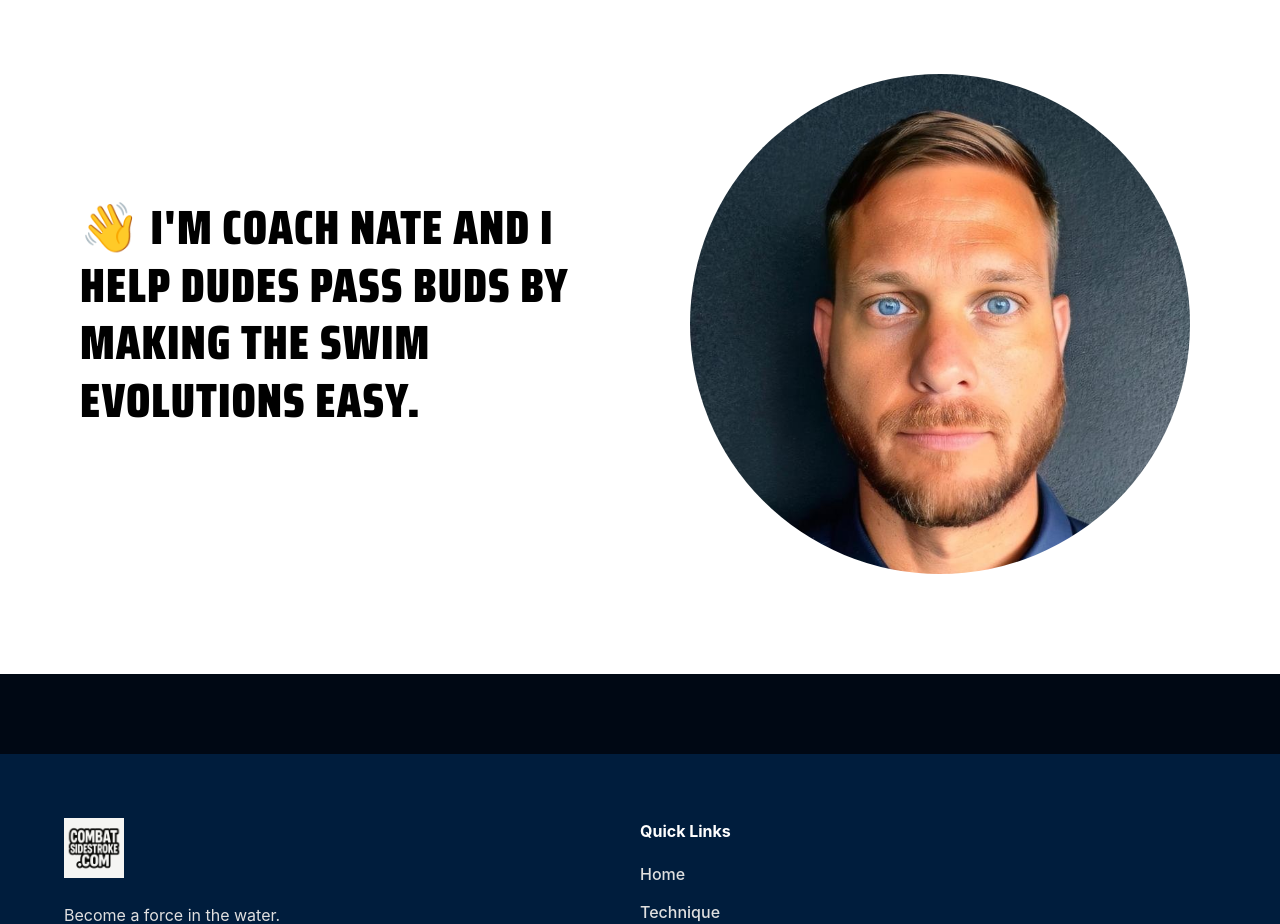
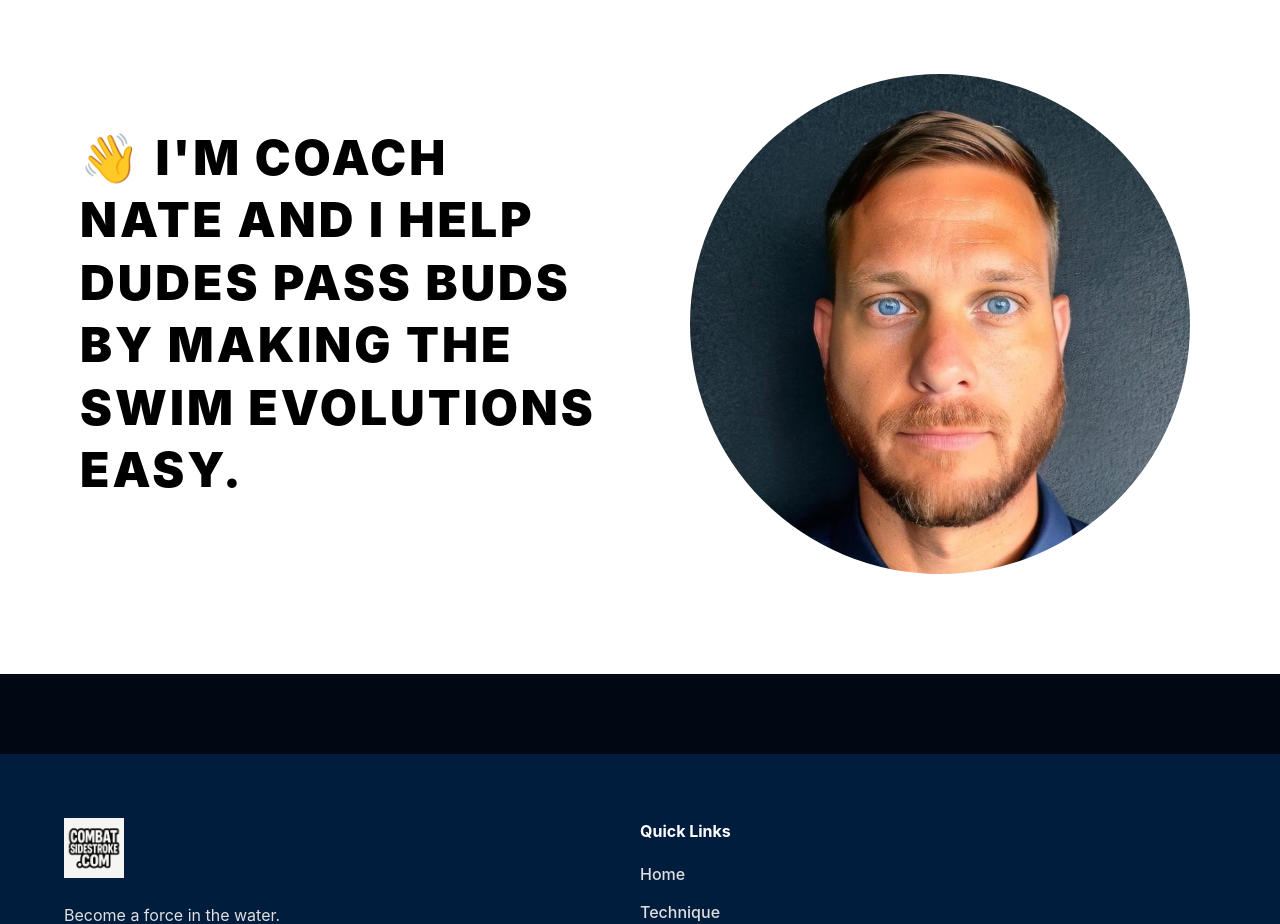
Before and after one commit to swimnerdtim/combatsidestroke, a React (Vite) app: page / in a window 1280 px wide. Shown: the part 880-1804 px from the top of the page. Built offline with nearby package versions, Linux system fonts and the light colour scheme.

Commit message:
Match Nate quote font to hero heading style

```diff
--- a/src/pages/Home.css
+++ b/src/pages/Home.css
@@ -130,14 +130,13 @@
 }
 
 .nate-text h2 {
-  font-family: 'Saira Condensed', 'Oswald', sans-serif;
   font-size: 3rem;
   font-weight: 900;
   color: #000;
   margin-bottom: 20px;
   text-transform: uppercase;
-  letter-spacing: 1px;
-  line-height: 1.2;
+  letter-spacing: 3px;
+  line-height: 1.3;
 }
 
 .nate-text h3 {
```
